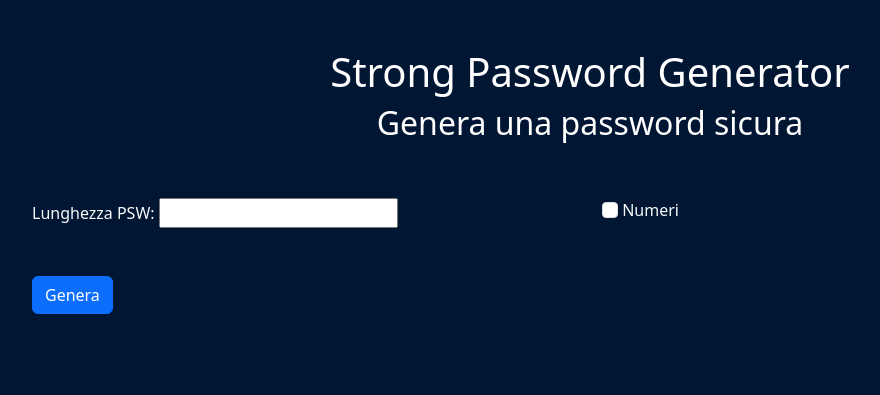
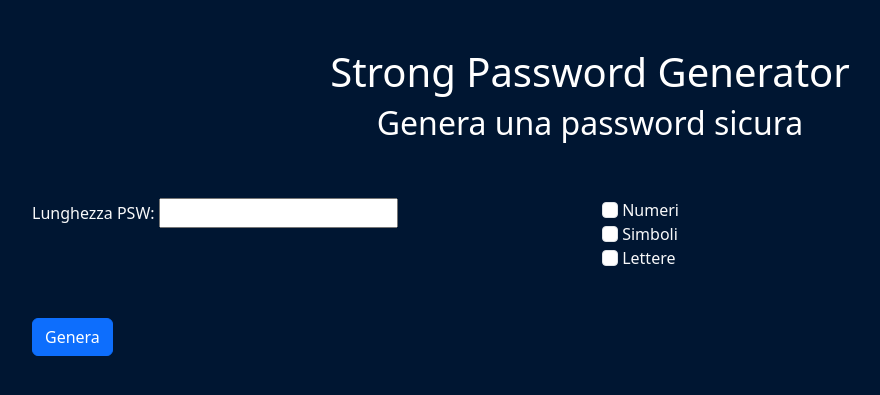
Before and after one commit to LucaFaedda/php-strong-password-generator, a PHP site: page / in a window 1280 px wide. Shown: the top 395 px of the page, without its empty margins (50-930 px from the left). Run offline with PHP 8.4, Linux system fonts and the light colour scheme.

Commit message:
aggiunto lettere e simboli

```diff
--- a/function.php
+++ b/function.php
@@ -9,14 +9,27 @@ error_reporting(E_ALL);
 
 function generatePsw($lunghezza)
 {
-    if(isset($_GET['numeri']) && $_GET['numeri'] !== false){
+    if(isset($_GET['numeri']) && $_GET['numeri'] !== true){
         $numeri = $_GET['numeri'];
     }
     else{
         $numeri = null;
     }
+    if(isset($_GET['simboli']) && $_GET['simboli'] !== true){
+        $simboli = $_GET['simboli'];
+    }
+    else{
+        $simboli = null;
+    }
+    if(isset($_GET['lettere']) && $_GET['lettere'] !== true){
+        $lettere = $_GET['lettere'];
+    }
+    else{
+        $lettere = null;
+    }
+
     $password = '';
-    if($numeri){
+    if($numeri && $simboli && $lettere){ // tutto
         $valori = 'abcdefghijklmnopqurstuvwyzABCDEFGHIJKLMNOPQURSTUVWYZ0123456789!?%&';
         for($i = 0; $i<$lunghezza ; $i++){
             $password .= $valori[rand(0, strlen($valori) - 1)];
@@ -26,14 +39,45 @@ function generatePsw($lunghezza)
         }
 
     }
-    else{
+    else if($numeri && $simboli){ // numeri e simboli
+        $valori = '0123456789!?%&';
+        for($i = 0; $i<$lunghezza ; $i++){
+            $password .= $valori[rand(0, strlen($valori) - 1)];
+        }
+    }
+    else if($numeri  && $lettere){ // numeri e lettere
+        $valori = 'abcdefghijklmnopqurstuvwyzABCDEFGHIJKLMNOPQURSTUVWYZ0123456789';
+        for($i = 0; $i<$lunghezza ; $i++){
+            $password .= $valori[rand(0, strlen($valori) - 1)];
+        }
+    }
+    else if($lettere && $simboli){ // lettere e simboli
         $valori = 'abcdefghijklmnopqurstuvwyzABCDEFGHIJKLMNOPQURSTUVWYZ!?%&';
         for($i = 0; $i<$lunghezza ; $i++){
             $password .= $valori[rand(0, strlen($valori) - 1)];
+        }
+    }
+    else if($lettere){ // solo lettere
+        $valori = 'abcdefghijklmnopqurstuvwyzABCDEFGHIJKLMNOPQURSTUVWYZ';
+        for($i = 0; $i<$lunghezza ; $i++){
+            $password .= $valori[rand(0, strlen($valori) - 1)];
+        }
 
-            // passo i valori randomici da 0 ad un massimo della lunghezza di valori quindi se ho come valore massimo 80 nella stringa valori non posso randomizzare più di 80 volte
-
+    }
+    else if($numeri){ // solo numeri
+        $valori = '0123456789';
+        for($i = 0; $i<$lunghezza ; $i++){
+            $password .= $valori[rand(0, strlen($valori) - 1)];
         }
+    }
+    else if($simboli){ // solo simboli
+        $valori = '!?%&';
+        for($i = 0; $i<$lunghezza ; $i++){
+            $password .= $valori[rand(0, strlen($valori) - 1)];
+        }
+    }
+    else{
+        echo 'inserisci almeno un valore';
     }
     return $password;
 
--- a/index.php
+++ b/index.php
@@ -46,9 +46,19 @@
                         <label class="text-light">Lunghezza PSW: </label>
                         <input type="number" name="psw"  >
                     </div>
-                    <div class="col-6">
-                        <input class="form-check-input" type="checkbox" name="numeri" value="true">
-                        <label class="form-check-label text-light">Numeri</label>
+                    <div class="col-6 d-flex flex-column">
+                        <div>
+                            <input class="form-check-input" type="checkbox" name="numeri" value="true">
+                            <label class="form-check-label text-light">Numeri</label>
+                        </div>
+                        <div>
+                            <input class="form-check-input" type="checkbox" name="simboli" value="true">
+                            <label class="form-check-label text-light">Simboli</label>
+                        </div>
+                        <div>
+                            <input class="form-check-input" type="checkbox" name="lettere" value="true">
+                            <label class="form-check-label text-light">Lettere</label>
+                        </div>
                     </div>
                 </div>
                 <div class="row mt-5">
```
